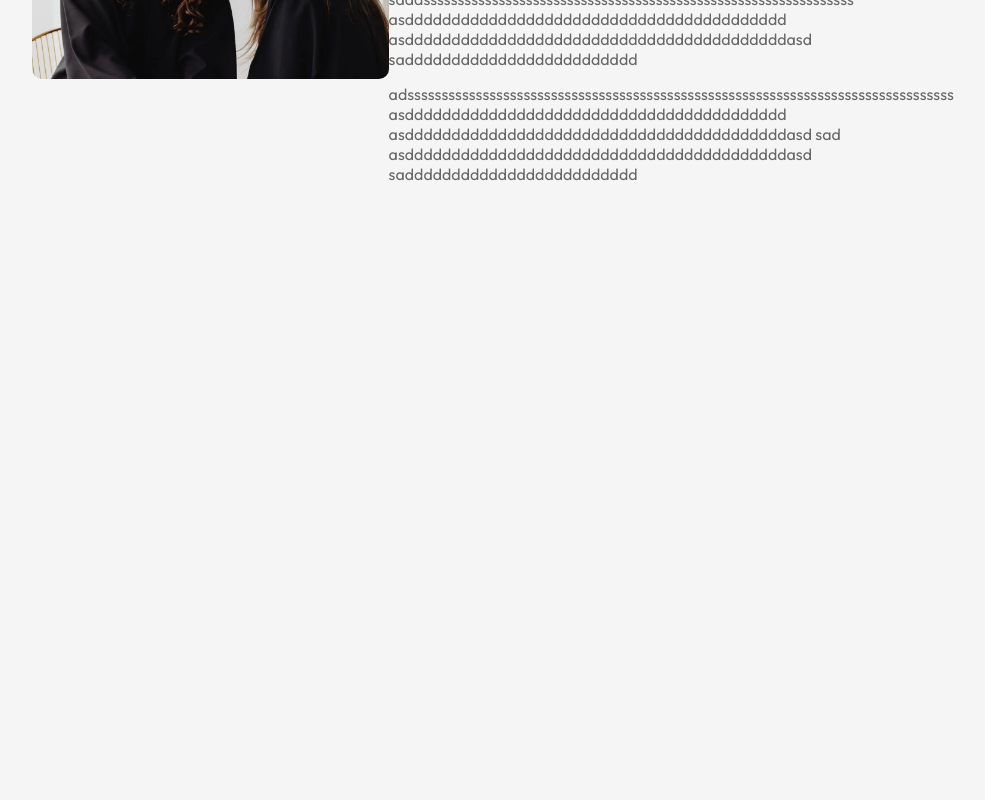
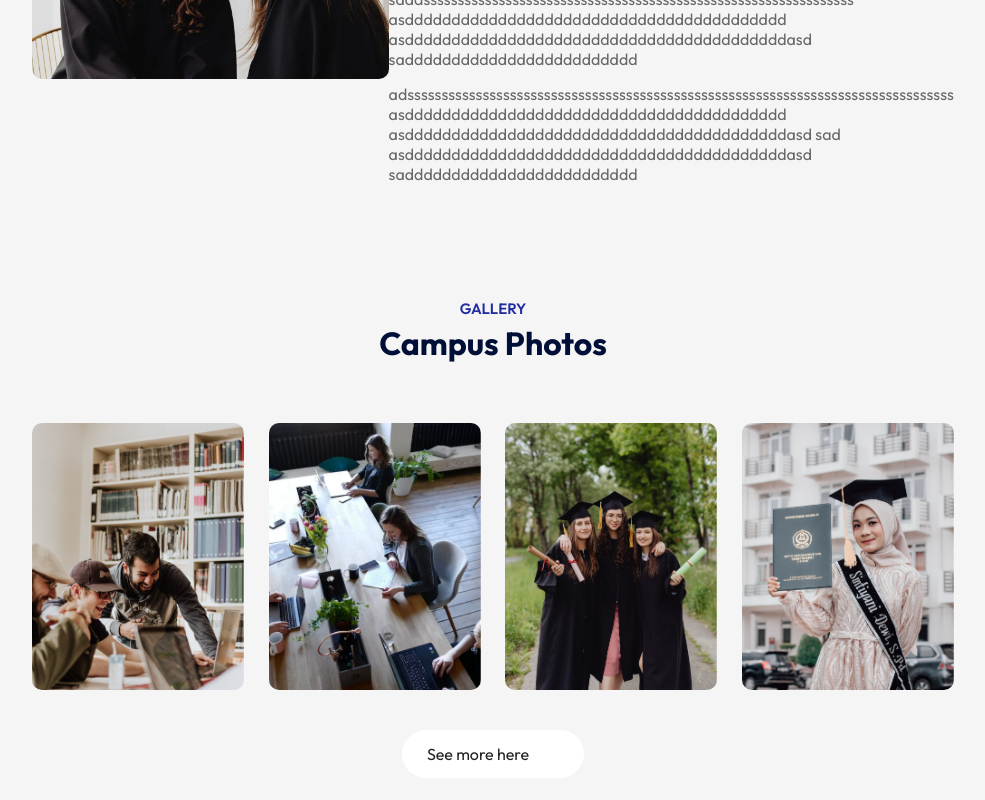
Before and after one commit to Twiggiermaen21/collage-website, a React (Vite) app: page / in a window 1280 px wide. Shown: the part 1779-2579 px from the top of the page, without its empty margins (147-1132 px from the left). Before the commit the page ends 2078 px from the top, so only its background shows below. Built offline with nearby package versions, Linux system fonts and the light colour scheme.

Commit message:
campus 1.1

```diff
--- a/src/App.jsx
+++ b/src/App.jsx
@@ -4,6 +4,7 @@ import Hero from './Components/Hero/Hero'
 import Programs from './Components/Programs/Programs'
 import Title from './Components/Title/Title'
 import About from './Components/About/About'
+import Campus from './Components/Campus/Campus'
 
 const App = () => {
   return (
@@ -14,6 +15,8 @@ const App = () => {
         <Title subTitle='Our Program' title='What We Offer' />
         <Programs />
         <About />
+        <Title subTitle='Gallery' title='Campus Photos' />
+        <Campus />
       </div>
 
     </div>
--- /dev/null
+++ b/src/Components/Campus/Campus.css
@@ -0,0 +1,17 @@
+.campus {
+    margin: 60px auto;
+    width: 90%;
+    text-align: center;
+}
+
+.gallery {
+    display: flex;
+    align-items: center;
+    justify-content: space-between;
+    margin-bottom: 40px;
+}
+
+.gallery img {
+    width: 23%;
+    border-radius: 10px;
+}
--- /dev/null
+++ b/src/Components/Campus/Campus.jsx
@@ -0,0 +1,24 @@
+import React from 'react'
+import './Campus.css'
+import gallery_1 from '../../assets/gallery-1.png'
+import gallery_2 from '../../assets/gallery-2.png'
+import gallery_3 from '../../assets/gallery-3.png'
+import gallery_4 from '../../assets/gallery-4.png'
+import white_arrow from '../../assets/white-arrow.png'
+
+
+const Campus = () => {
+    return (
+        <div className='campus'>
+            <div className="gallery">
+                <img src={gallery_1} alt="" />
+                <img src={gallery_2} alt="" />
+                <img src={gallery_3} alt="" />
+                <img src={gallery_4} alt="" />
+            </div>
+            <button className='btn'>See more here <img src={white_arrow} alt="" /></button>
+        </div>
+    )
+}
+
+export default Campus
--- a/src/Components/Navbar/Navbar.css
+++ b/src/Components/Navbar/Navbar.css
@@ -23,3 +23,8 @@ nav ul li {
     font-size: 16px;
 
 }
+
+.dark-nav {
+    background: #212EA0;
+    transition: 0.5;
+}
--- a/src/Components/Navbar/Navbar.jsx
+++ b/src/Components/Navbar/Navbar.jsx
@@ -1,10 +1,18 @@
-import React from 'react'
+import React, { useEffect, useState } from 'react'
 import './Navbar.css'
 import logo from '../../assets/logo.png'
 
 const Navbar = () => {
+    const [sticky, setStickyy] = useState(false);
+
+    useEffect(() => {
+        window.addEventListener('scroll', () => {
+            window.scrollY > 50 ? setStickyy(true) : setStickyy(false);
+        })
+    }, [])
+
     return (
-        <nav className='container'>
+        <nav className={`container ${sticky ? 'dark-nav' : ''}`}>
             <img src={logo} alt="" className='logo' />
             <ul>
                 <li>Home</li>
```
